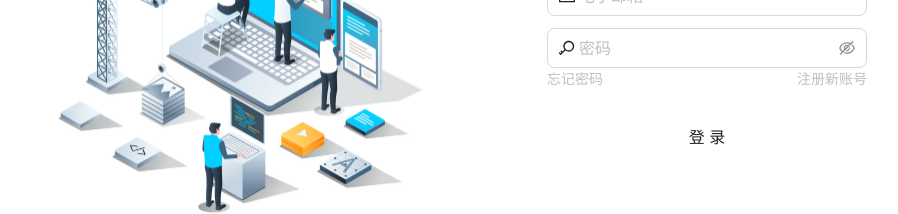
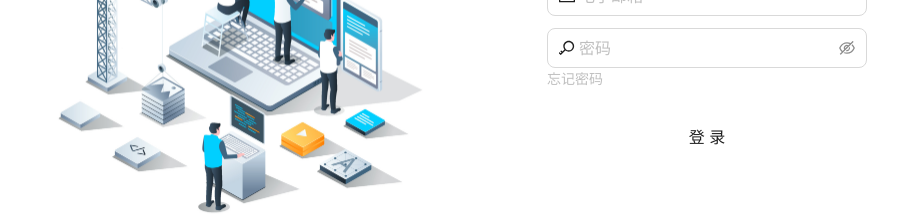
Before and after one commit to shawngao-org/judge-react-client, a React (Create React App) app: page /login in a window 1280 px wide. Shown: the part 284-498 px from the top of the page, without its empty margins (173-1071 px from the left). Built offline with nearby package versions, Linux system fonts and the light colour scheme.

Commit message:
取消注册功能

```diff
--- a/src/view/login/LoginForm.js
+++ b/src/view/login/LoginForm.js
@@ -57,9 +57,9 @@ export const LoginForm = () => {
                             </Col>
                             <Col span={12}>
                                 <div style={{textAlign: "right"}}>
-                                    <a href="/" style={{textDecoration: "none"}} className="text-secondary">
-                                        注册新账号
-                                    </a>
+                                    {/*<a href="/" style={{textDecoration: "none"}} className="text-secondary">*/}
+                                    {/*    注册新账号*/}
+                                    {/*</a>*/}
                                 </div>
                             </Col>
                         </Row>
```
